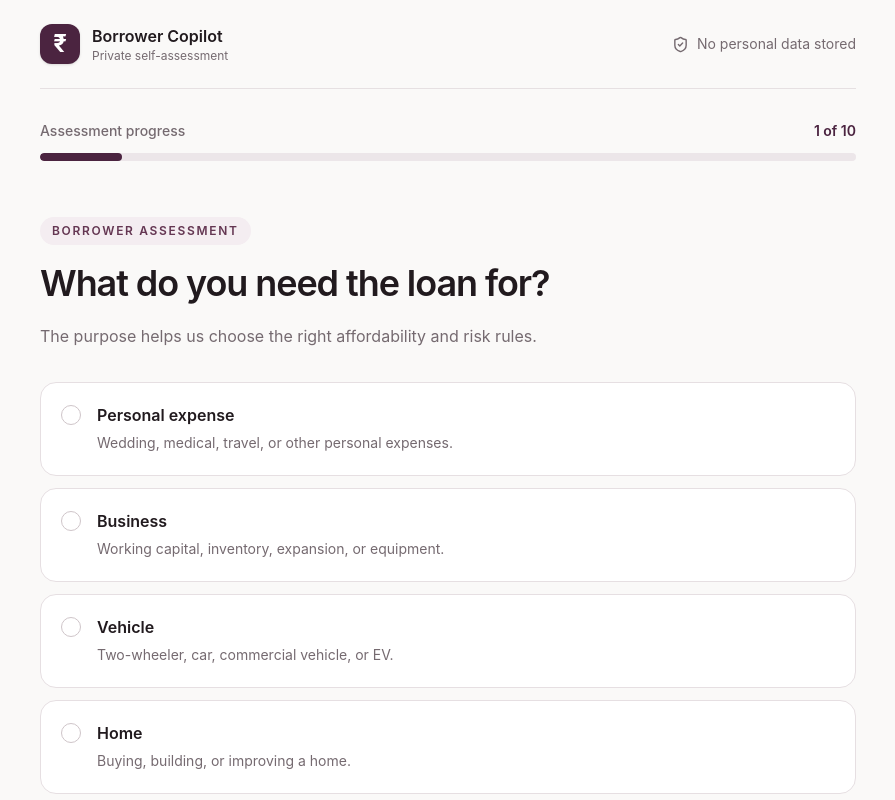
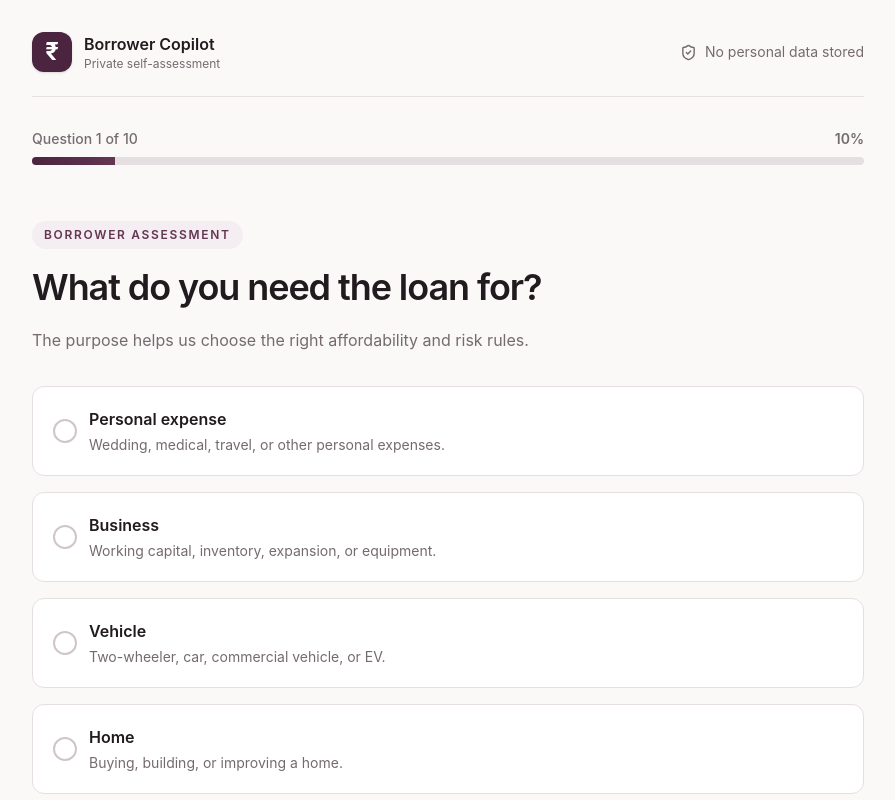
Before and after one commit to codewithrishabh09/borrower-copilot, a React (Vite) app: page / in a window 1280 px wide. Both pictures are taken after a click on the button "Start your assessment". Shown: the top 800 px of the page, without its empty margins (192-1087 px from the left). Built offline with nearby package versions, Linux system fonts and the light colour scheme.

Commit message:
Fixed some technical bugs on the components sectin in progressBar to better progress and also fixed bugs of questionsCard or options.

```diff
--- a/src/components/ProgressBar.tsx
+++ b/src/components/ProgressBar.tsx
@@ -7,37 +7,25 @@ export default function ProgressBar({
   current,
   total,
 }: ProgressBarProps) {
-  const safeTotal = Math.max(total, 1);
-
-  const progress = Math.min(
-    Math.max((current / safeTotal) * 100, 0),
-    100,
-  );
+  const percentage = Math.round((current / total) * 100);
 
   return (
-    <div className="w-full">
-      <div className="mb-3 flex items-center justify-between">
-        <p className="text-sm font-medium text-[#756A70]">
-          Assessment progress
+    <div className="w-full space-y-2">
+      <div className="flex items-center justify-between">
+        <p className="text-xs sm:text-sm font-medium text-[#756A70]">
+          Question {current} of {total}
         </p>
 
-        <p className="text-sm font-semibold text-[#4B2440]">
-          {current} of {total}
-        </p>
+        <span className="text-xs sm:text-sm font-semibold text-[#756A70]">
+          {percentage}%
+        </span>
       </div>
 
-      <div
-        className="h-2 w-full overflow-hidden rounded-full bg-[#ECE6E9]"
-        aria-label="Assessment progress"
-        aria-valuemin={0}
-        aria-valuemax={100}
-        aria-valuenow={progress}
-        role="progressbar"
-      >
+      <div className="h-1.5 sm:h-2 w-full overflow-hidden rounded-full bg-[#E6DFE2]">
         <div
-          className="h-full rounded-full bg-[#4B2440] transition-all duration-300 ease-out"
-          style={{ width: `${progress}%` }}
-        />
+          className="h-full bg-gradient-to-r from-[#4B2440] to-[#643652] transition-all duration-300"
+          style={{ width: `${percentage}%` }}
+        ></div>
       </div>
     </div>
   );
--- a/src/components/QuestionCard.tsx
+++ b/src/components/QuestionCard.tsx
@@ -21,17 +21,17 @@ export default function QuestionCard({
   return (
     <section className="w-full">
       {/* Question number area */}
-      <div className="mb-8">
-        <div className="mb-4 inline-flex items-center rounded-full bg-[#F4EDF1] px-3 py-1.5 text-xs font-semibold uppercase tracking-[0.14em] text-[#643652]">
+      <div className="mb-6 sm:mb-8">
+        <div className="mb-3 sm:mb-4 inline-flex items-center rounded-full bg-[#F4EDF1] px-3 py-1.5 text-xs font-semibold uppercase tracking-[0.14em] text-[#643652]">
           Borrower assessment
         </div>
 
-        <h1 className="max-w-3xl text-3xl font-semibold leading-tight tracking-[-0.03em] text-[#211A1E] sm:text-4xl">
+        <h1 className="max-w-3xl text-2xl sm:text-3xl md:text-4xl font-semibold leading-snug sm:leading-tight tracking-[-0.03em] text-[#211A1E]">
           {question.title}
         </h1>
 
         {question.description && (
-          <p className="mt-4 max-w-2xl text-base leading-7 text-[#756A70]">
+          <p className="mt-3 sm:mt-4 max-w-2xl text-sm sm:text-base leading-6 sm:leading-7 text-[#756A70]">
             {question.description}
           </p>
         )}
@@ -39,7 +39,7 @@ export default function QuestionCard({
 
       {/* Selection Questions */}
       {isSelectionQuestion && question.options && (
-        <div className="grid gap-3">
+        <div className="grid gap-3 sm:gap-4">
           {question.options.map((option) => (
             <QuestionOption
               key={option.value}
@@ -53,10 +53,10 @@ export default function QuestionCard({
 
       {/* Number Input */}
       {question.type === "number" && (
-        <div className="max-w-xl">
+        <div className="w-full max-w-2xl">
           <div className="relative">
             {question.prefix && (
-              <span className="pointer-events-none absolute left-5 top-1/2 -translate-y-1/2 text-lg font-semibold text-[#756A70]">
+              <span className="pointer-events-none absolute left-4 sm:left-5 top-1/2 -translate-y-1/2 text-base sm:text-lg font-semibold text-[#756A70]">
                 {question.prefix}
               </span>
             )}
@@ -76,20 +76,20 @@ export default function QuestionCard({
                     : Number(inputValue),
                 );
               }}
-              className={`w-full rounded-2xl border bg-white px-5 py-5 text-xl font-medium text-[#211A1E] outline-none transition placeholder:text-[#B0A5AA] focus:border-[#4B2440] focus:ring-4 focus:ring-[#4B2440]/10 ${
-                question.prefix ? "pl-10" : ""
-              } ${question.suffix ? "pr-24" : ""}`}
+              className={`w-full rounded-2xl border bg-white px-4 sm:px-5 py-4 sm:py-5 text-lg sm:text-xl font-medium text-[#211A1E] outline-none transition placeholder:text-[#B0A5AA] focus:border-[#4B2440] focus:ring-4 focus:ring-[#4B2440]/10 ${
+                question.prefix ? "pl-9 sm:pl-10" : ""
+              } ${question.suffix ? "pr-20 sm:pr-24" : ""}`}
             />
 
             {question.suffix && (
-              <span className="pointer-events-none absolute right-5 top-1/2 -translate-y-1/2 text-sm font-medium text-[#756A70]">
+              <span className="pointer-events-none absolute right-4 sm:right-5 top-1/2 -translate-y-1/2 text-xs sm:text-sm font-medium text-[#756A70]">
                 {question.suffix}
               </span>
             )}
           </div>
 
           {question.prefix === "₹" && (
-            <p className="mt-3 text-sm text-[#84777E]">
+            <p className="mt-3 text-xs sm:text-sm text-[#84777E]">
               Enter the amount in Indian rupees.
             </p>
           )}
--- a/src/components/QuestionOption.tsx
+++ b/src/components/QuestionOption.tsx
@@ -1,9 +1,9 @@
-import type { QuestionOption as QuestionOptionType } from "../questions/mustQuestions";
+import type { Question } from "../questions/mustQuestions";
 
 interface QuestionOptionProps {
-  option: QuestionOptionType;
+  option: Question["options"][number];
   selected: boolean;
-  onSelect: (value: string) => void;
+  onSelect: (value: string | number) => void;
 }
 
 export default function QuestionOption({
@@ -13,45 +13,49 @@ export default function QuestionOption({
 }: QuestionOptionProps) {
   return (
     <button
-      type="button"
       onClick={() => onSelect(option.value)}
-      className={`group relative w-full rounded-2xl border p-5 text-left transition-all duration-200 ${
+      className={`rounded-xl border border-[#E6DFE2] bg-white p-4 sm:p-5 min-h-[48px] flex items-center gap-3 text-left transition ${
         selected
-          ? "border-[#4B2440] bg-[#F4EDF1] shadow-[0_8px_25px_rgba(75,36,64,0.08)]"
-          : "border-[#E6DFE2] bg-white hover:border-[#B99CAC] hover:bg-[#FCFAFB]"
+          ? "border-[#4B2440] bg-[#F4EDF1]"
+          : "hover:bg-[#F5F2F4]"
       }`}
     >
-      <div className="flex items-start gap-4">
-        {/* Selection indicator */}
+      {/* Radio/Checkbox circle */}
       <div
-          className={`mt-0.5 flex h-5 w-5 shrink-0 items-center justify-center rounded-full border transition ${
+        className={`flex h-6 w-6 flex-shrink-0 items-center justify-center rounded-full border-2 transition ${
           selected
             ? "border-[#4B2440] bg-[#4B2440]"
-              : "border-[#CFC5C9] bg-white group-hover:border-[#8A647C]"
+            : "border-[#D0C5CB] bg-white"
         }`}
       >
         {selected && (
-            <div className="h-2 w-2 rounded-full bg-white" />
+          <svg
+            className="h-3.5 w-3.5 text-white"
+            fill="none"
+            viewBox="0 0 24 24"
+            stroke="currentColor"
+            strokeWidth={3}
+          >
+            <path
+              strokeLinecap="round"
+              strokeLinejoin="round"
+              d="M5 13l4 4L19 7"
+            />
+          </svg>
         )}
       </div>
 
-        {/* Content */}
-        <div className="min-w-0">
-          <p
-            className={`font-semibold ${
-              selected ? "text-[#4B2440]" : "text-[#211A1E]"
-            }`}
-          >
+      {/* Text content */}
+      <div className="flex-1 min-w-0">
+        <h3 className="font-semibold text-[#211A1E]">
           {option.label}
-          </p>
-
+        </h3>
         {option.description && (
-            <p className="mt-1 text-sm leading-6 text-[#756A70]">
+          <p className="mt-1 text-xs sm:text-sm leading-5 text-[#756A70]">
             {option.description}
           </p>
         )}
       </div>
-      </div>
     </button>
   );
 }
--- a/src/pages/Questions.tsx
+++ b/src/pages/Questions.tsx
@@ -95,7 +95,7 @@ export default function Questions({
 
   return (
     <main className="min-h-screen bg-[#FAF9F8] text-[#211A1E]">
-      <div className="mx-auto flex min-h-screen max-w-4xl flex-col px-6 py-6 sm:px-10">
+      <div className="mx-auto flex min-h-screen w-full max-w-4xl flex-col px-4 sm:px-6 md:px-8 py-4 sm:py-6 md:py-8">
         {/* Header */}
         <header className="flex items-center justify-between border-b border-[#E6E0E2] pb-6">
           <button
```
Lines whose indentation alone changed are shown as unchanged.
